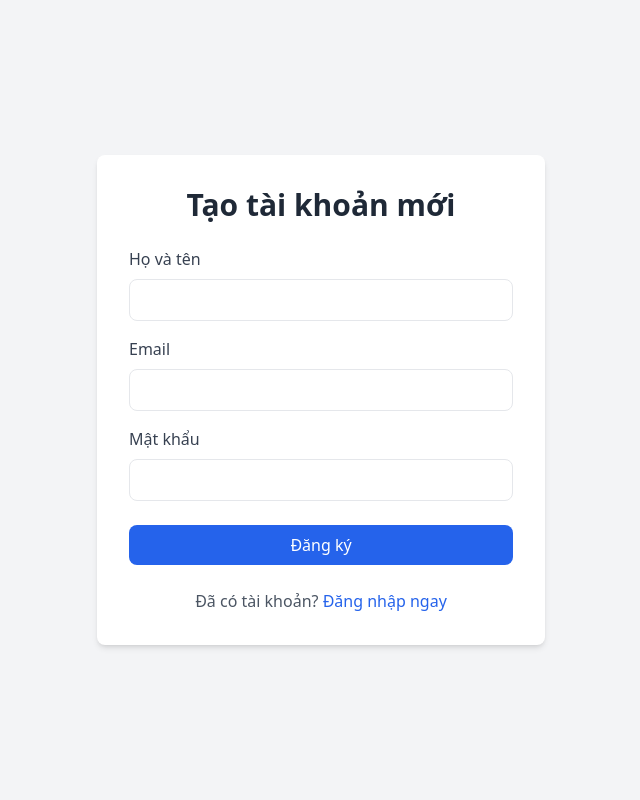
After one commit to Gon-bit-2/php-shoe-shop, a PHP site: template src/views/register.php in a window 1280 px wide. The commit adds this page. Shown: the whole page, without its empty margins (319-959 px from the left). Run offline with PHP 8.4, Linux system fonts and the light colour scheme; the template is opened without the code that fills it, so the values that code supplies are empty.

Commit message:
FEAT: REGISTER

```diff
--- a/public/css/style.css
+++ b/public/css/style.css
@@ -554,24 +554,186 @@ video {
   display: none;
 }
 
-.mt-10 {
-  margin-top: 2.5rem;
+.mb-2 {
+  margin-bottom: 0.5rem;
+}
+
+.mb-4 {
+  margin-bottom: 1rem;
+}
+
+.mb-6 {
+  margin-bottom: 1.5rem;
+}
+
+.mt-6 {
+  margin-top: 1.5rem;
+}
+
+.block {
+  display: block;
+}
+
+.flex {
+  display: flex;
+}
+
+.min-h-screen {
+  min-height: 100vh;
+}
+
+.w-full {
+  width: 100%;
+}
+
+.max-w-md {
+  max-width: 28rem;
+}
+
+.items-center {
+  align-items: center;
+}
+
+.justify-center {
+  justify-content: center;
+}
+
+.rounded-lg {
+  border-radius: 0.5rem;
+}
+
+.rounded-md {
+  border-radius: 0.375rem;
+}
+
+.border {
+  border-width: 1px;
+}
+
+.bg-blue-600 {
+  --tw-bg-opacity: 1;
+  background-color: rgb(37 99 235 / var(--tw-bg-opacity, 1));
+}
+
+.bg-gray-100 {
+  --tw-bg-opacity: 1;
+  background-color: rgb(243 244 246 / var(--tw-bg-opacity, 1));
+}
+
+.bg-red-100 {
+  --tw-bg-opacity: 1;
+  background-color: rgb(254 226 226 / var(--tw-bg-opacity, 1));
+}
+
+.bg-white {
+  --tw-bg-opacity: 1;
+  background-color: rgb(255 255 255 / var(--tw-bg-opacity, 1));
+}
+
+.p-3 {
+  padding: 0.75rem;
+}
+
+.p-8 {
+  padding: 2rem;
+}
+
+.px-4 {
+  padding-left: 1rem;
+  padding-right: 1rem;
+}
+
+.py-2 {
+  padding-top: 0.5rem;
+  padding-bottom: 0.5rem;
 }
 
 .text-center {
   text-align: center;
 }
 
-.text-4xl {
-  font-size: 2.25rem;
-  line-height: 2.5rem;
+.text-3xl {
+  font-size: 1.875rem;
+  line-height: 2.25rem;
 }
 
 .font-bold {
   font-weight: 700;
 }
 
+.font-medium {
+  font-weight: 500;
+}
+
 .text-blue-600 {
   --tw-text-opacity: 1;
   color: rgb(37 99 235 / var(--tw-text-opacity, 1));
 }
+
+.text-gray-600 {
+  --tw-text-opacity: 1;
+  color: rgb(75 85 99 / var(--tw-text-opacity, 1));
+}
+
+.text-gray-700 {
+  --tw-text-opacity: 1;
+  color: rgb(55 65 81 / var(--tw-text-opacity, 1));
+}
+
+.text-gray-800 {
+  --tw-text-opacity: 1;
+  color: rgb(31 41 55 / var(--tw-text-opacity, 1));
+}
+
+.text-red-500 {
+  --tw-text-opacity: 1;
+  color: rgb(239 68 68 / var(--tw-text-opacity, 1));
+}
+
+.text-white {
+  --tw-text-opacity: 1;
+  color: rgb(255 255 255 / var(--tw-text-opacity, 1));
+}
+
+.shadow-md {
+  --tw-shadow: 0 4px 6px -1px rgb(0 0 0 / 0.1), 0 2px 4px -2px rgb(0 0 0 / 0.1);
+  --tw-shadow-colored: 0 4px 6px -1px var(--tw-shadow-color), 0 2px 4px -2px var(--tw-shadow-color);
+  box-shadow: var(--tw-ring-offset-shadow, 0 0 #0000), var(--tw-ring-shadow, 0 0 #0000), var(--tw-shadow);
+}
+
+.transition {
+  transition-property: color, background-color, border-color, text-decoration-color, fill, stroke, opacity, box-shadow, transform, filter, -webkit-backdrop-filter;
+  transition-property: color, background-color, border-color, text-decoration-color, fill, stroke, opacity, box-shadow, transform, filter, backdrop-filter;
+  transition-property: color, background-color, border-color, text-decoration-color, fill, stroke, opacity, box-shadow, transform, filter, backdrop-filter, -webkit-backdrop-filter;
+  transition-timing-function: cubic-bezier(0.4, 0, 0.2, 1);
+  transition-duration: 150ms;
+}
+
+.duration-300 {
+  transition-duration: 300ms;
+}
+
+.hover\:bg-blue-700:hover {
+  --tw-bg-opacity: 1;
+  background-color: rgb(29 78 216 / var(--tw-bg-opacity, 1));
+}
+
+.hover\:underline:hover {
+  text-decoration-line: underline;
+}
+
+.focus\:outline-none:focus {
+  outline: 2px solid transparent;
+  outline-offset: 2px;
+}
+
+.focus\:ring-2:focus {
+  --tw-ring-offset-shadow: var(--tw-ring-inset) 0 0 0 var(--tw-ring-offset-width) var(--tw-ring-offset-color);
+  --tw-ring-shadow: var(--tw-ring-inset) 0 0 0 calc(2px + var(--tw-ring-offset-width)) var(--tw-ring-color);
+  box-shadow: var(--tw-ring-offset-shadow), var(--tw-ring-shadow), var(--tw-shadow, 0 0 #0000);
+}
+
+.focus\:ring-blue-500:focus {
+  --tw-ring-opacity: 1;
+  --tw-ring-color: rgb(59 130 246 / var(--tw-ring-opacity, 1));
+}
--- a/src/models/repositories/database.php
+++ b/src/models/repositories/database.php
@@ -7,7 +7,7 @@
 
         $conn=new PDO("mysql:host=$host;dbname=$dbname;charset=utf8",$username,$password);
         $conn->setAttribute(PDO::ATTR_ERRMODE,PDO::ERRMODE_EXCEPTION);
-        echo "Kết nối thành công";
+        // echo "Kết nối thành công";
     } catch (PDOException $e) {
         //throw $th;
         die("Kết nối thất bại: ".$e->getMessage());
--- /dev/null
+++ b/src/views/register.php
@@ -0,0 +1,44 @@
+<!DOCTYPE html>
+<html lang="en">
+<head>
+    <meta charset="UTF-8">
+    <meta name="viewport" content="width=device-width, initial-scale=1.0">
+    <title>Đăng ký tài khoản</title>
+    <link href="/shoe-shop/public/css/style.css" rel="stylesheet">
+</head>
+<body class="bg-gray-100 flex items-center justify-center min-h-screen">
+
+    <div class="w-full max-w-md bg-white p-8 rounded-lg shadow-md">
+        <h2 class="text-3xl font-bold text-center text-gray-800 mb-6">Tạo tài khoản mới</h2>
+
+        <?php if (isset($message) && !empty($message)): ?>
+            <div class="mb-4 text-center text-red-500 bg-red-100 p-3 rounded-md">
+                <?= htmlspecialchars($message) ?>
+            </div>
+        <?php endif; ?>
+
+        <form action="/shoe-shop/public/register" method="POST">
+            <div class="mb-4">
+                <label for="fullname" class="block text-gray-700 font-medium mb-2 ">Họ và tên</label>
+                <input type="text" id="fullname" name="fullname" class="w-full px-4 py-2 border rounded-lg focus:outline-none focus:ring-2 focus:ring-blue-500" required>
+            </div>
+            <div class="mb-4">
+                <label for="email" class="block text-gray-700 font-medium mb-2">Email</label>
+                <input type="email" id="email" name="email" class="w-full px-4 py-2 border rounded-lg focus:outline-none focus:ring-2 focus:ring-blue-500" required>
+            </div>
+            <div class="mb-6">
+                <label for="password" class="block text-gray-700 font-medium mb-2">Mật khẩu</label>
+                <input type="password" id="password" name="password" class="w-full px-4 py-2 border rounded-lg focus:outline-none focus:ring-2 focus:ring-blue-500" required>
+            </div>
+            <div>
+                <button type="submit" class="w-full bg-blue-600 text-white py-2 rounded-lg hover:bg-blue-700 transition duration-300">Đăng ký</button>
+            </div>
+        </form>
+
+        <p class="text-center mt-6 text-gray-600">
+            Đã có tài khoản? <a href="/shoe-shop/public/login" class="text-blue-600 hover:underline">Đăng nhập ngay</a>
+        </p>
+    </div>
+
+</body>
+</html>
--- a/tailwind.config.js
+++ b/tailwind.config.js
@@ -1,6 +1,6 @@
 /** @type {import('tailwindcss').Config} */
 module.exports = {
-  content: ["./public/**/*.{html,js,php}"],
+  content: ["./public/**/*.{html,js,php}", "./src/views/**/*.php"],
   theme: {
     extend: {},
   },
```
Also changed, not shown: public/index.php (+36 -14 lines), src/controllers/auth.controller.php (added, +29 -0 lines), src/models/repositories/user.repository.php (added, +49 -0 lines), src/models/user.php (added, +11 -0 lines), src/services/auth.service.php (added, +24 -0 lines).
